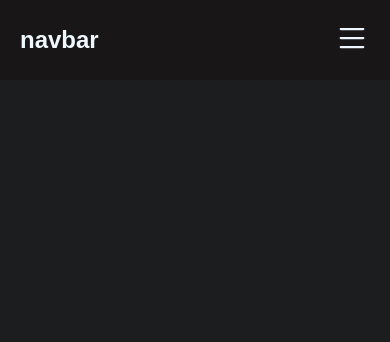
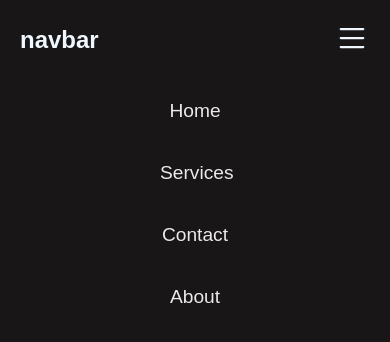
Before and after one commit to Harrshhpattell/navbar1, a plain HTML site: page index.html in a window 390 px wide. Both pictures are taken after a click on the element 352 px from the left and 40 px from the top of the page. Drawn offline with Linux system fonts and the light colour scheme.

Commit message:
complete

```diff
--- a/index.html
+++ b/index.html
@@ -22,5 +22,13 @@
         <li class="li1"><a href="">About</a></li>
     </ul>
 </nav>
+
+<script>
+    hamburger = document.querySelector(".humburgerMenu");
+    hamburger.onclick = function(){
+        navBar = document.querySelector(".ul1");
+        navBar.classList.toggle("active");
+    }
+</script>
 </body>
 </html>
--- a/style.css
+++ b/style.css
@@ -67,6 +67,24 @@ transition:all 0.4s;
         display: block;
      }
      .ul1 {
-       display: none;
+       height: 0px;
+       position: absolute;
+       top: 80px;
+       left: 0;
+       right: 0;
+       width: 100%;
+       background-color: rgba(24, 21, 21, 0.705);
+       transition: all 0.2s;
+       display: block;
+       opacity: 0;
+       overflow: hidden;
+    }
+    .li1{
+        margin: auto;
+        transition:all 0.5s;
+    }
+    .ul1.active{
+        height: 270px;
+        opacity: 1;
     }
 }
```
